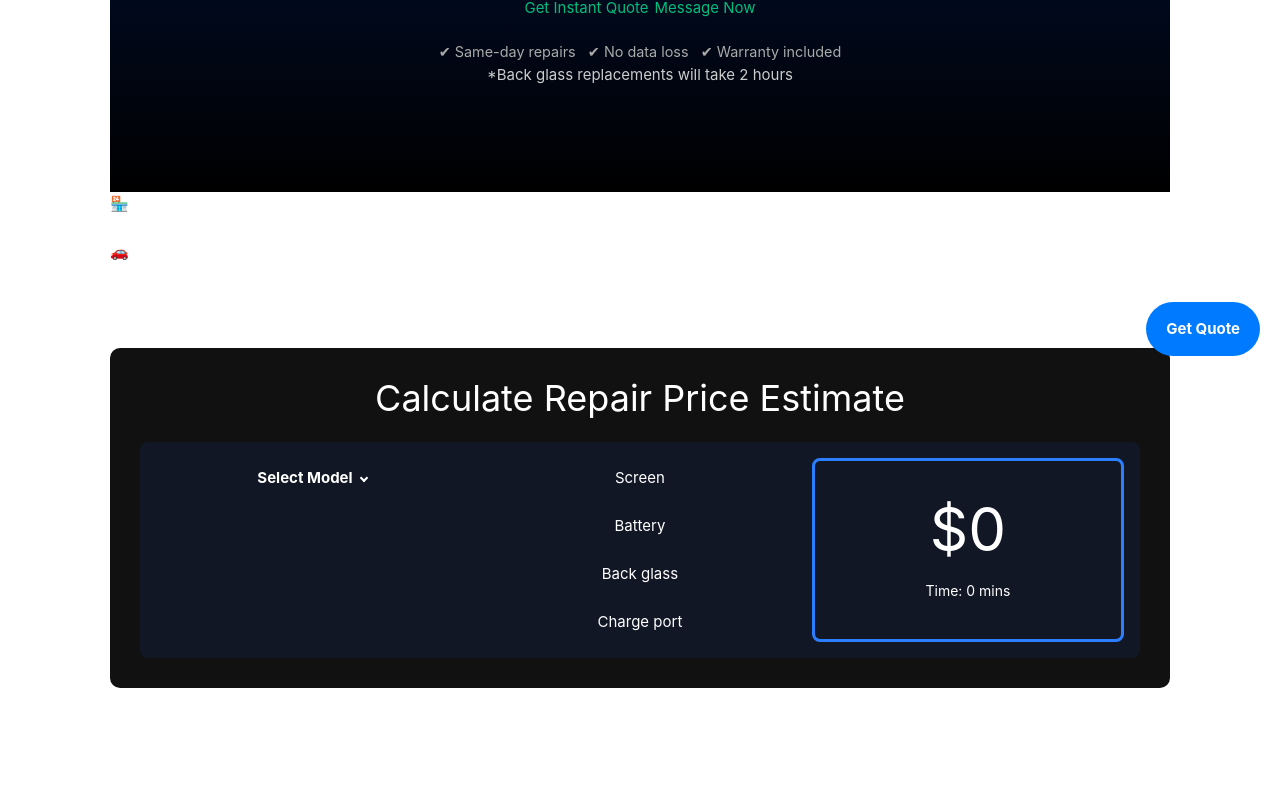
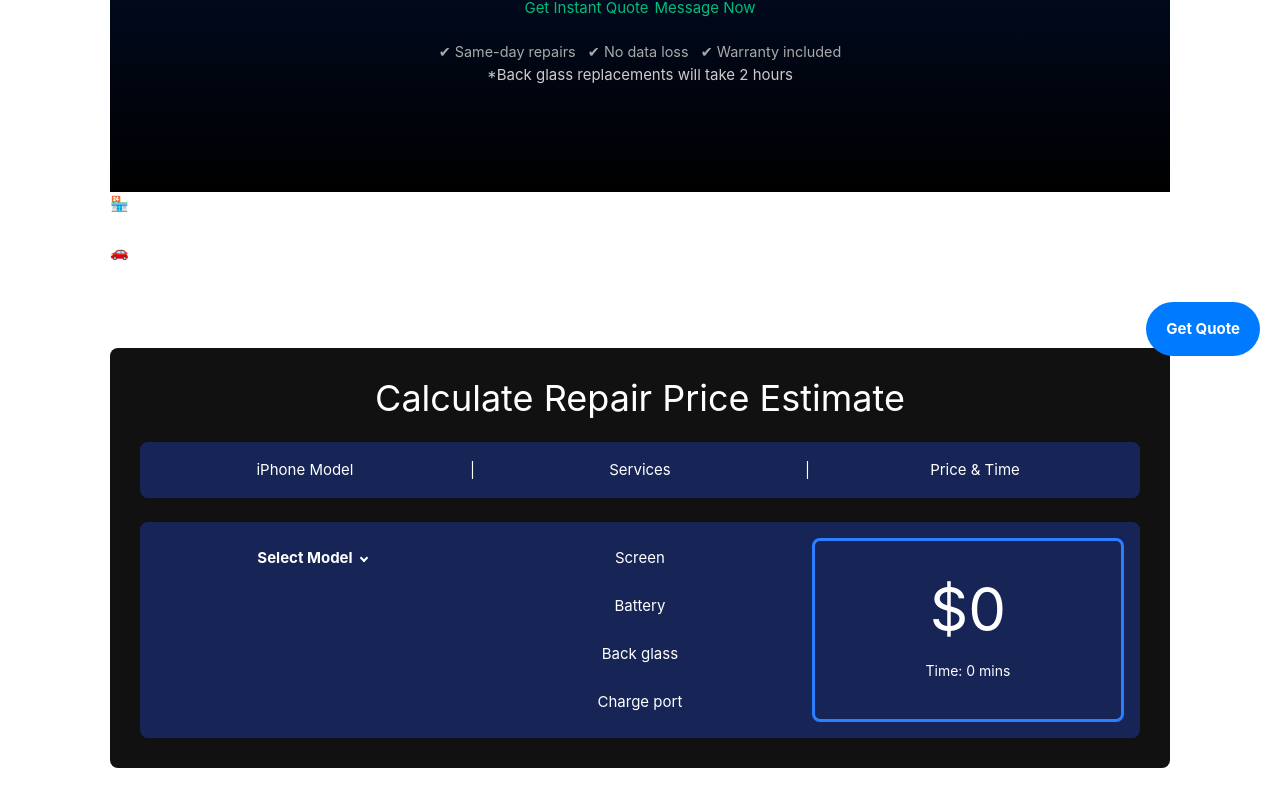
Before and after one commit to SemogEnaz/repair_website, a Vue app: page / in a window 1280 px wide. Shown: the part 424-1230 px from the top of the page. Built offline with nearby package versions, Linux system fonts and the light colour scheme.

Commit message:
Added title for calculator

```diff
--- a/src/components/HomePage/Calculator.vue
+++ b/src/components/HomePage/Calculator.vue
@@ -3,7 +3,14 @@
 
       <h1 class="text-4xl">Calculate Repair Price Estimate</h1>
 
-      <div class="flex w-full gap-4 items-start bg-blue-950/30 rounded-lg p-4">
+      <!-- Title for Columns -->
+      <div class="flex w-full gap-4 justify-evenly bg-blue-950 rounded-lg p-4">
+        <p class="w-1/3">iPhone Model</p><span>|</span>
+        <p class="w-1/3">Services</p><span>|</span>
+        <p class="w-1/3">Price & Time</p>
+      </div>
+
+      <div class="flex w-full gap-4 items-start bg-blue-950 rounded-lg p-4">
 
         <!-- iPhone Model dropdown, taken from codepen -->
         <!-- https://codepen.io/editor/samplereeeeee/pen/019cff2f-d572-702e-a573-a54e0a652b47 -->
@@ -186,7 +193,7 @@ function calculateTime() {
   margin-top: 60px;
   background: #111;
   padding: 30px;
-  border-radius: 10px;
+  border-radius: 8px;
   text-align: center;
 }
 
@@ -194,6 +201,7 @@ button {
   padding: 5px;
   border-radius: 8px;
   width: 100%;
+  cursor: pointer;
 }
 
 /* Dropdown styles */
```
